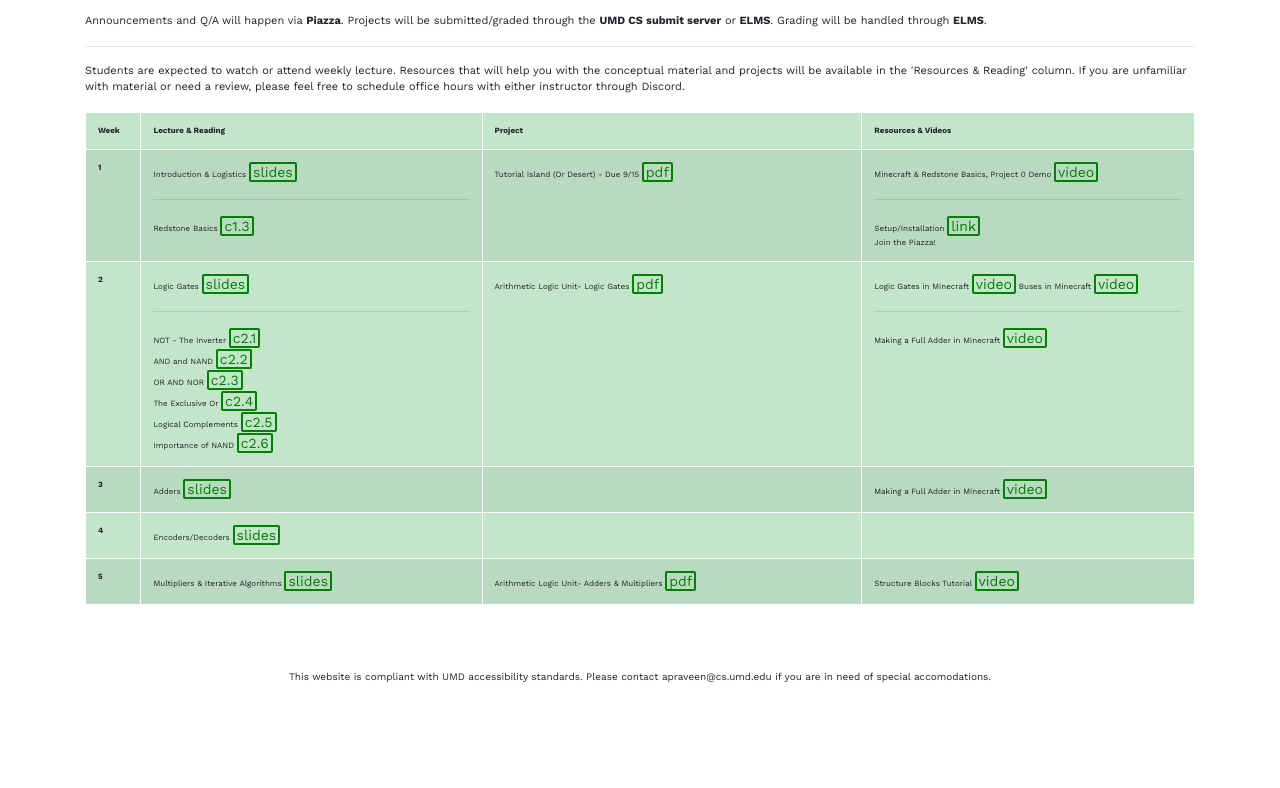
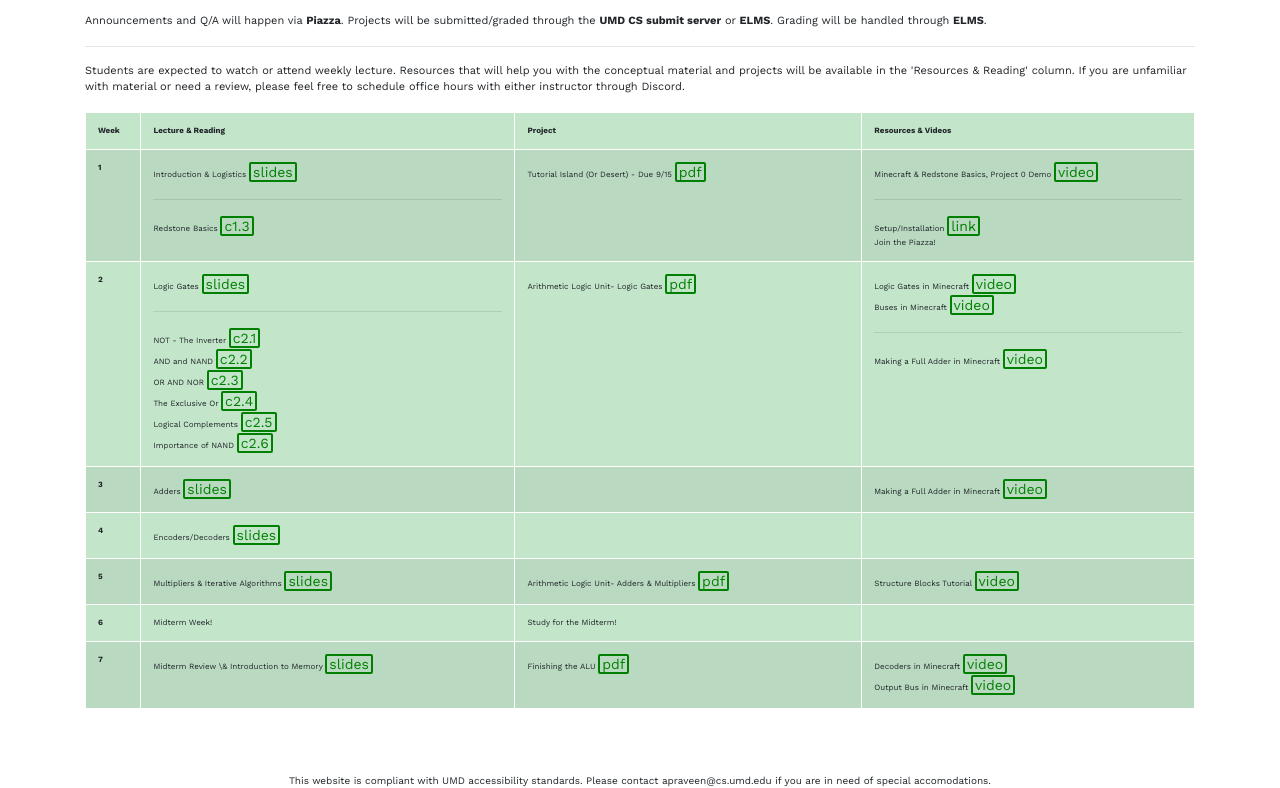
Before and after one commit to CMSC-389E/CMSC-389E.github.io, a website: page index.html in a window 1280 px wide. Shown: the part 736-1524 px from the top of the page. Before the commit the page ends 1420 px from the top, so only its background shows below. Drawn offline with nearby package versions, Linux system fonts and the light colour scheme.

Commit message:
add project 4

```diff
--- a/index.html
+++ b/index.html
@@ -132,7 +132,7 @@
                 <a target="_blank" href="projects/project_1.pdf" class="link">pdf</a>
               </td>
               <td>
-               Logic Gates in Minecraft <a target="_blank" href="https://www.youtube.com/watch?v=5te0EWuBB0E" class="link">video</a>
+               Logic Gates in Minecraft <a target="_blank" href="https://www.youtube.com/watch?v=5te0EWuBB0E" class="link">video</a> <br>
                Buses in Minecraft <a target="_blank" href="https://www.youtube.com/watch?v=B1cJrQUoj9Y" class="link">video</a> <hr>
                Making a Full Adder in Minecraft <a target="_blank" href="https://www.youtube.com/watch?v=tEnAyKipiEg" class="link">video</a>
 
@@ -184,6 +184,36 @@
               </td>
             </tr>
 
+            <tr>
+              <th scope="row">6</th>
+              <td>
+                 Midterm Week!
+
+              </td>
+              <td>
+                Study for the Midterm!
+              </td>
+                <td> </td>
+            </tr>
+
+            <tr>
+              <th scope="row">7</th>
+              <td>
+                 Midterm Review \& Introduction to Memory
+                <a target="_blank" href="https://docs.google.com/presentation/d/10qQIB9UmNZyCrjqPEgdHcyPXm633kDPd7TbiiHZAJco/edit?usp=sharing" class="link">slides</a>
+
+              </td>
+              <td>
+                Finishing the ALU
+                <a target="_blank" href="projects/project_4.pdf" class="link">pdf</a>
+              </td>
+                <td>
+                  Decoders in Minecraft <a href="https://youtu.be/nx2mjjHE5Nw" target="_blank" class="link">video</a> <br />
+                  Output Bus in Minecraft <a href="https://youtu.be/pa9ISjCkKh8" target="_blank" class="link">video</a>
+              </td>
+            </tr>
+
+
 
 	</tbody>
         </table>
```
Also changed, not shown: 13 other files.
